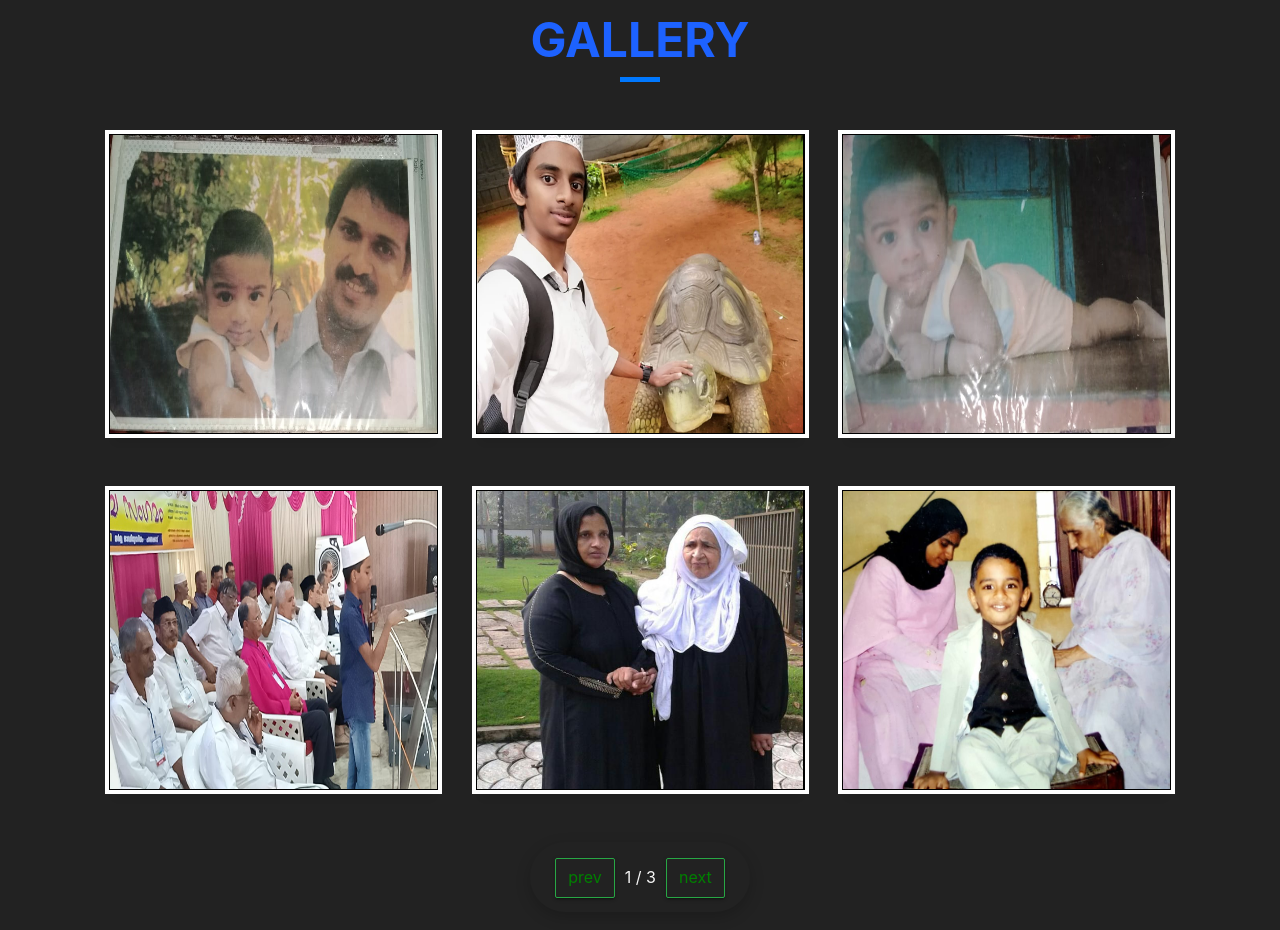
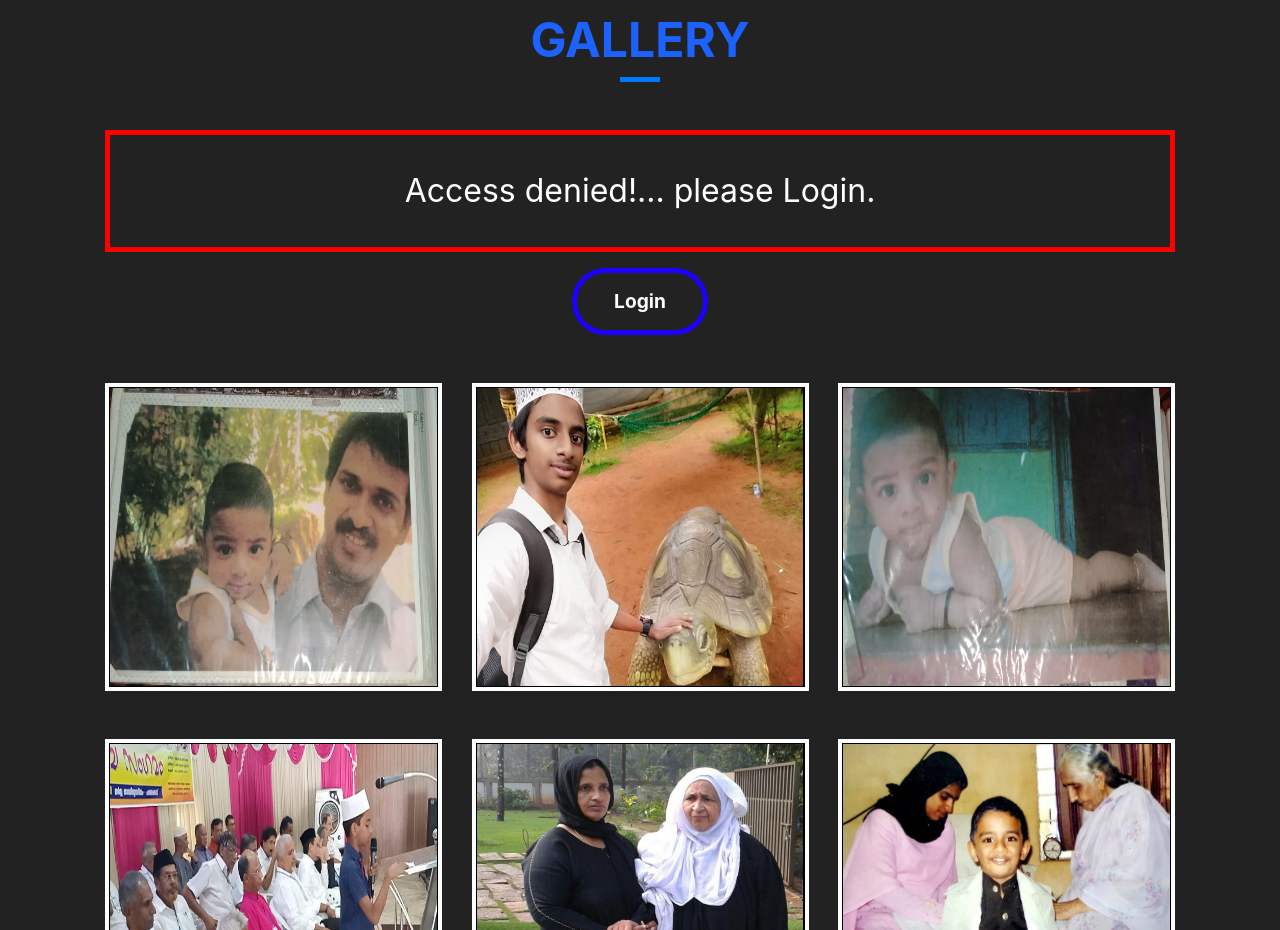
Before and after one commit to arifzaidpp/ArifZaid.PP, a plain HTML site: page index.html in a window 1280 px wide. Shown: the part 6300-7230 px from the top of the page. Drawn offline with nearby package versions, Linux system fonts and the light colour scheme; files whose address does not match are found by name; a web font is replaced by a local one.

Commit message:
Update index.html
G_login

```diff
--- a/index.html
+++ b/index.html
@@ -1057,6 +1057,14 @@
           </div>
         </div>
       </div>
+      <div class="login nGRSunVOfJJJXZbylYZKnMHPyzamphGEqPJdoPKwIqhibGvDqb" id="login"
+          style="text-align: center; width: 100%; margin-bottom: 3rem;">
+          <p
+            style="color: rgb(255, 255, 255); font-size: xx-large; border-width:5px; border-style:solid; border-color:#FF0000; padding: 1em;">
+            Access denied!... please Login.</p>
+          <a href="./Login/index.html"><button type="submit" class="button button-a button-big button-rouded bt-log"
+              style="background: transparent; border-width:5px; border-style:solid; border-color:#1e00ff;"><strong>Login</strong></button></a>
+        </div>
       <div class="imageGallery">
         <div class="showImage active" id="1">
           <div class="row">
```
